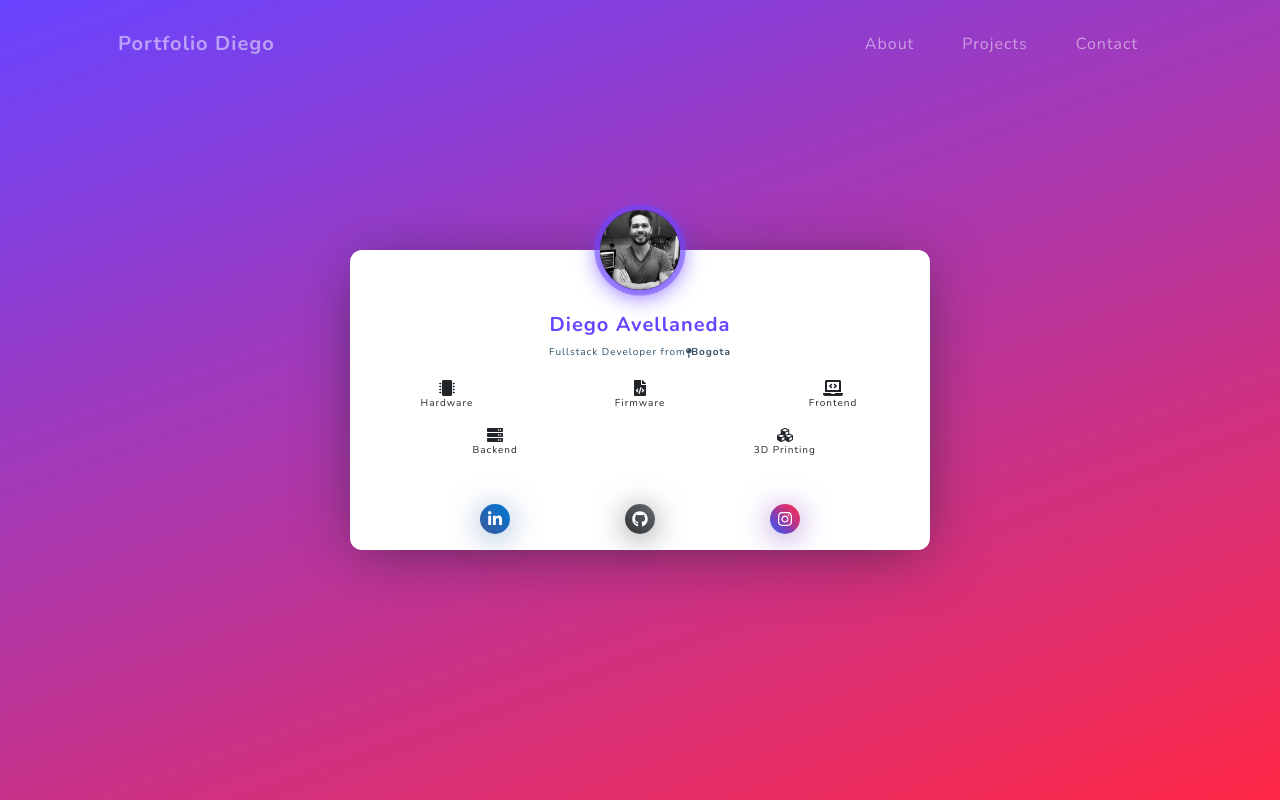
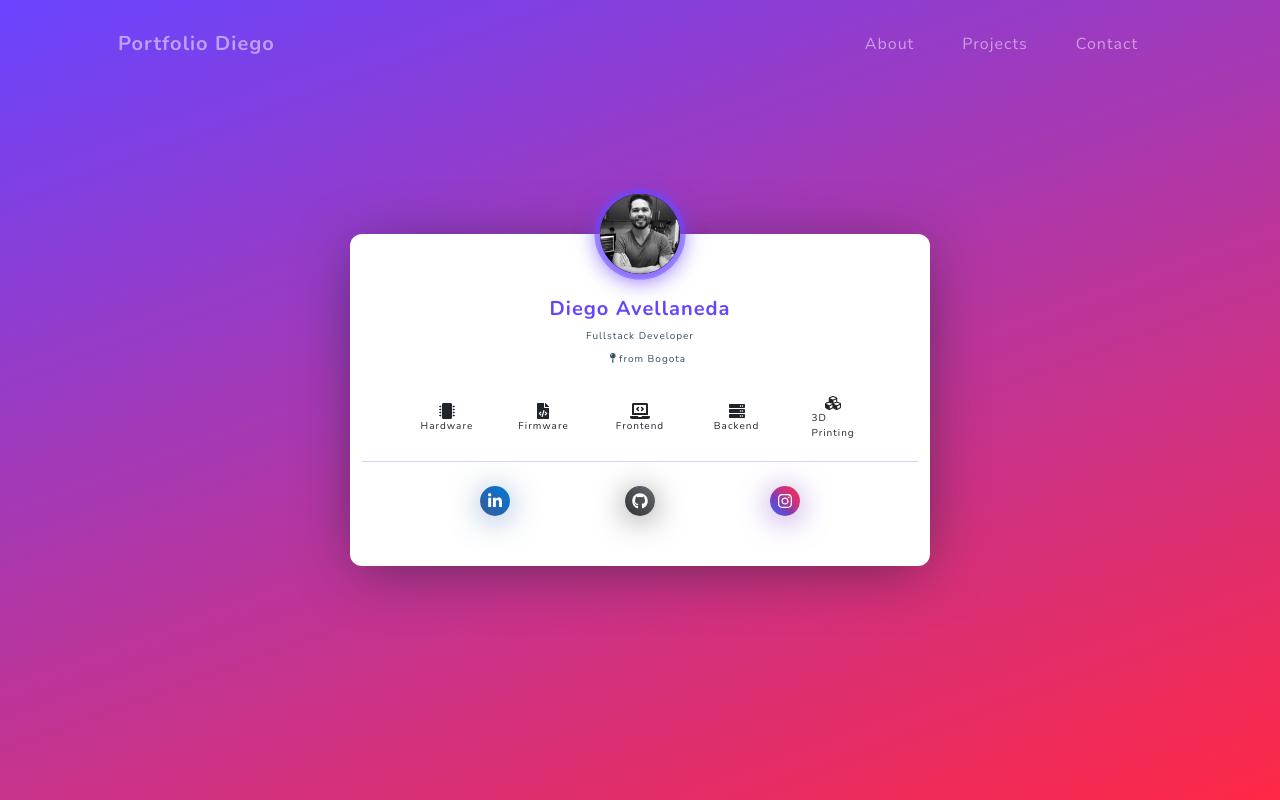
Before and after one commit to diegoavellanedat17/portfolio_diego, a plain HTML site: page index.html in a window 1280 px wide. Shown: the top 800 px of the page. Drawn offline with nearby package versions, Linux system fonts and the light colour scheme.

Commit message:
basic changes

```diff
--- a/index.html
+++ b/index.html
@@ -51,40 +51,40 @@
                                 <img class="my_img" src="https://raw.githubusercontent.com/diegoavellanedat17/portfolio_diego/master/assets/img/DiegoAvellaneda.jpg" alt="profile card">
                             </div>
                             <div class="profile-card-name col-12 d-flex align-items-center justify-content-center">Diego Avellaneda</div>
-                            <div class="profile-card__txt col-12 d-flex align-items-center justify-content-center">Fullstack Developer from <br><i class="fas fa-map-pin"></i> <strong> Bogota</strong></div>
+                            <div class="profile-card__txt col-12 d-flex align-items-center justify-content-center">Fullstack Developer <br></div>
+                            <div class="profile-card__txt col-12 d-flex align-items-center justify-content-center m-2"> <span> <i class="fas fa-map-pin"></i>   from Bogota</span></div>
+                            <div class="container skills ">
+                                <div class="row d-flex align-items-center justify-content-center">
 
-                            <div class="container skills">
-                                <div class="row ">
-
-                                    <div class="col-4 ">
+                                    <div class="col-4 col-md-2">
                                         <div class="row  ">
                                             <div class="col-12 d-flex align-items-center justify-content-center "> <i class="fas fa-microchip"></i></div>
                                             <div class="col-12 d-flex align-items-center justify-content-center "><p class="skills-text col-6 d-flex align-items-center justify-content-center">Hardware</p></div>
                                         </div>
                                     </div>
 
-                                    <div class="col-4 ">
+                                    <div class="col-4 col-md-2">
                                         <div class="row ">
                                             <div class="col-12 d-flex align-items-center justify-content-center "> <i class="fas fa-file-code"></i></div>
                                             <div class="col-12 d-flex align-items-center justify-content-center "><p class="skills-text col-6 d-flex align-items-center justify-content-center">Firmware</p></div>
                                         </div>
                                     </div>
 
-                                    <div class="col-4 ">
+                                    <div class="col-4 col-md-2 ">
                                         <div class="row ">
                                             <div class="col-12 d-flex align-items-center justify-content-center "> <i class="fas fa-laptop-code"></i></div>
                                             <div class="col-12 d-flex align-items-center justify-content-center "><p class="skills-text col-6 d-flex align-items-center justify-content-center">Frontend</p></div>
                                         </div>
                                     </div>
 
-                                    <div class="col-6 ">
+                                    <div class="col-6 col-md-2 ">
                                         <div class="row ">
                                             <div class="col-12 d-flex align-items-center justify-content-center "> <i class="fas fa-server"></i></div>
                                             <div class="col-12 d-flex align-items-center justify-content-center "><p class="skills-text col-6 d-flex align-items-center justify-content-center">Backend</p></div>
                                         </div>
                                     </div>
 
-                                    <div class="col-6 ">
+                                    <div class="col-6 col-md-2 ">
                                         <div class="row ">
                                             <div class="col-12 d-flex align-items-center justify-content-center "> <i class="fas fa-cubes"></i></div>
                                             <div class="col-12 d-flex align-items-center justify-content-center "><p class="skills-text col-6 d-flex align-items-center justify-content-center">3D Printing</p></div>
@@ -94,7 +94,9 @@
                                 </div>
                             </div>
 
-                            <div class="container ">
+
+                            <div class="container  my-card-social">
+                                <hr class="my-4 mx-auto" />
                                 <div class="row  d-flex  justify-content-center ">
                                     <div class="col-3 d-flex align-items-center justify-content-center">
                                         <div class="c-facebook social-media d-flex align-items-center justify-content-center"><i class="fab fa-linkedin-in"></i>
```
Also changed, not shown: css/styles.css.
